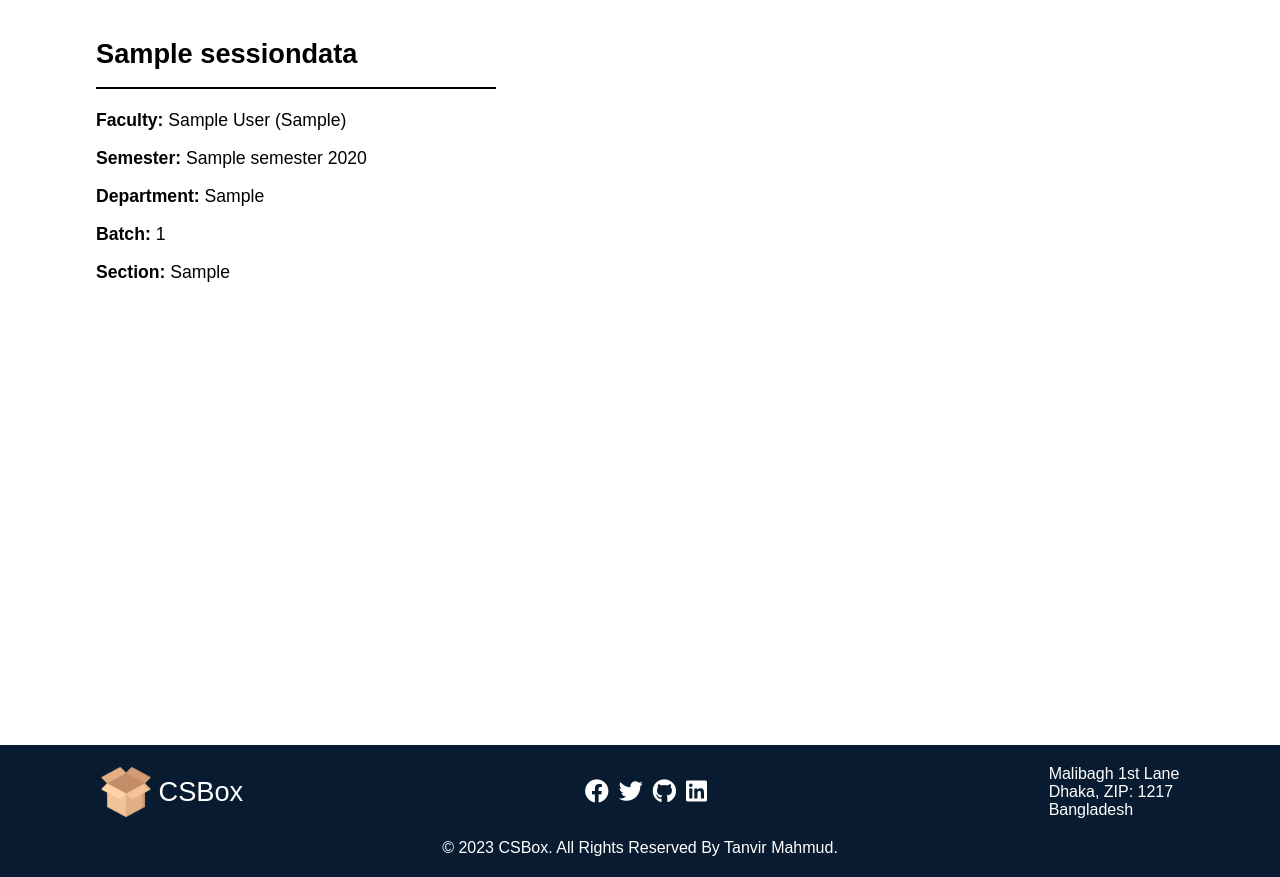
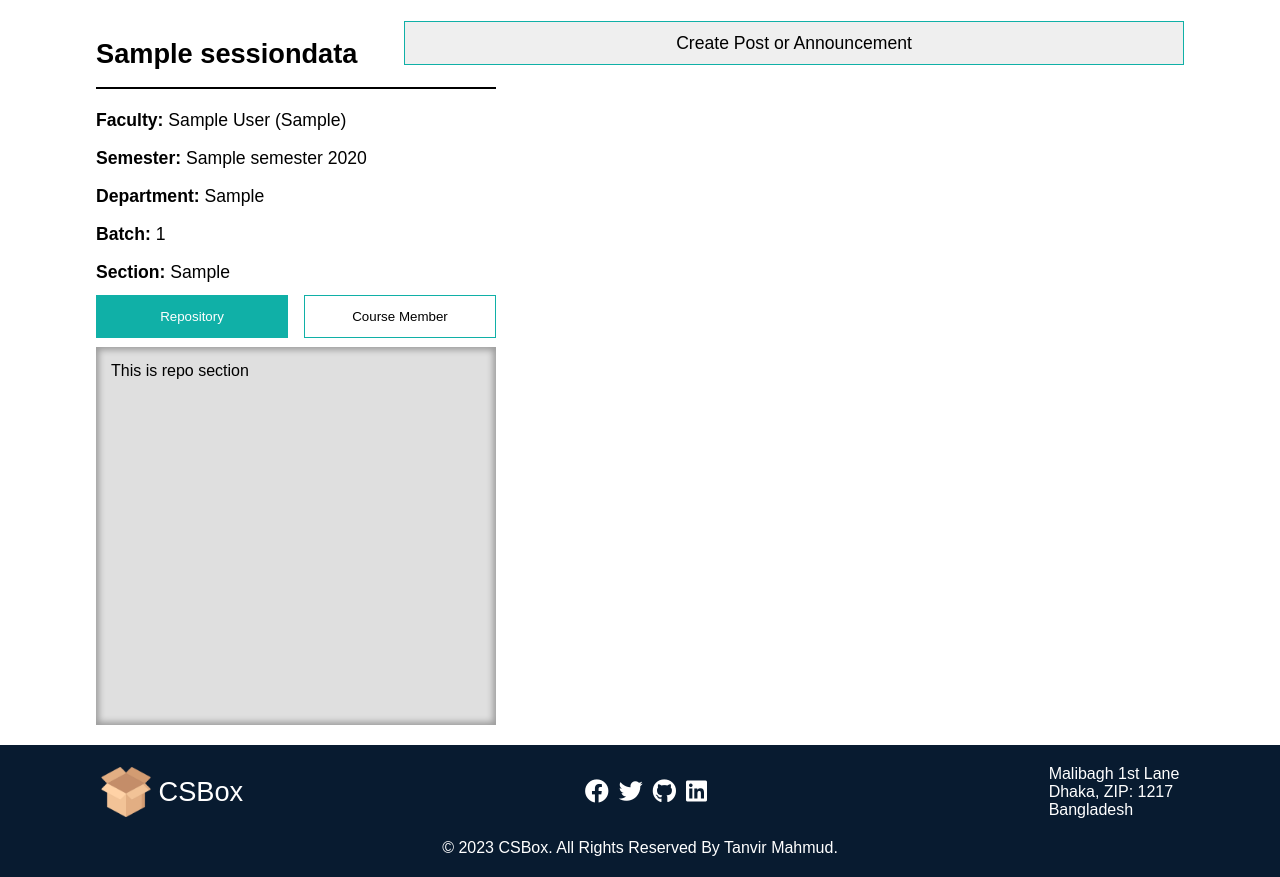
Before and after one commit to tanvirmahmud66/CSBox, a Django app: a page that uses csbox/templates/teacher/single_course.html in a window 1280 px wide. Shown: the part 55-932 px from the top of the page. Run offline with Django 4.2, Linux system fonts and the light colour scheme; tables that the repository leaves empty hold one stand-in row (values such as "Sample post").

Commit message:
Single course layout designing

```diff
--- a/csbox/main/models.py
+++ b/csbox/main/models.py
@@ -117,6 +117,7 @@ class StudentsProfile(models.Model):
         return self.user.username
 
 
+#============================================================= Session Data
 class SessionData(models.Model):
     sessionName = models.CharField(max_length=200)
     department = models.ForeignKey(Department, on_delete=models.CASCADE)
--- a/csbox/static/css/teacher/single_course.css
+++ b/csbox/static/css/teacher/single_course.css
@@ -41,3 +41,109 @@
     font-weight: bold;
     color: black;
 }
+
+.other_info{
+    position: absolute;
+    left: 0;
+    bottom: 20px;
+    width: 400px;
+    height: 430px;
+    /* background-color: yellow; */
+    display: flex;
+    flex-direction: column;
+    justify-content: space-between;
+}
+.other_info_header{
+    width: 100%;
+    height: 10%;
+    display: flex;
+    justify-content: space-between;
+    align-items: center;
+}
+.other_info_btn{
+    width: 48%;
+    height: 100%;
+    background:none;
+    border: 1px solid #10B0A7;
+    cursor: pointer;
+    transition: all .2s ease;
+}
+.other_info_btn:hover{
+    background-color: #10B0A7;
+    color: white;
+}
+.active{
+    background-color: #10B0A7;
+    color: white;
+}
+.other_info_details{
+    width: 100%;
+    height: 88%;
+    background-color: rgb(223, 223, 223);
+    box-shadow: inset 0 0 6px 3px rgba(0, 0, 0, 0.3);
+}
+.repo_section{
+    width: 100%;
+    height: 100%;
+    padding: 15px;
+    overflow: scroll;
+}
+.member_section{
+    display: none;
+    width: 100%;
+    height: 100%;
+    padding: 15px;
+    overflow: scroll;
+}
+
+
+.post_section{
+    position: absolute;
+    right: 0;
+    top: 20px;
+    width: 780px;
+    height:738px;
+    /* background-color: crimson; */
+}
+
+.post_btn{
+    width: 100%;
+    height: 6%;
+    font-size: 1.1rem;
+    cursor: pointer;
+    border: 1px solid #10B0A7;
+    transition: all .2s ease;
+}
+.post_btn:hover{
+    background-color:#10B0A7;
+    color: white;
+}
+
+.popupContainer {
+    display: none;
+    position: fixed;
+    top: 0;
+    left: 0;
+    width: 100%;
+    height: 100%;
+    z-index: 100;
+    background-color: rgba(0, 0, 0, 0.661);
+}
+
+.popupContent {
+    background-color: white;
+    width: 500px;
+    padding: 20px;
+    border-radius: 5px;
+    position: absolute;
+    top: 50%;
+    left: 50%;
+    transform: translate(-50%, -50%);
+}
+
+
+
+.popupContent h2 {
+    text-align: center;
+    margin-bottom: 1.2rem;
+}
--- /dev/null
+++ b/csbox/static/javascript/teacher/single_course.js
@@ -0,0 +1,21 @@
+document.getElementById("repo_button").addEventListener("click", function() {
+    document.getElementById("Repo_section").style.display = "block";
+    document.getElementById("Member_section").style.display = "none";
+    document.querySelector("#repo_button").classList.add('active');
+    document.querySelector("#member_button").classList.remove('active');
+});
+
+document.getElementById("member_button").addEventListener("click", function() {
+    document.getElementById("Repo_section").style.display = "none";
+    document.getElementById("Member_section").style.display = "block";
+    document.querySelector(".other_info_btn").classList.remove('active');
+    document.querySelector("#member_button").classList.add('active');
+});
+
+document.getElementById("popupButton").addEventListener("click", function() {
+    document.getElementById("popupContainer").style.display = "block";
+});
+
+document.getElementById("closeButton").addEventListener("click", function() {
+    document.getElementById("popupContainer").style.display = "none";
+});
--- a/csbox/templates/teacher/single_course.html
+++ b/csbox/templates/teacher/single_course.html
@@ -24,5 +24,31 @@
                 <p class="element"><span class="bold">Section:</span> {{course_obj.section.section}}</p>
             </div>
         </div>
+        <div class="other_info">
+            <div class="other_info_header">
+                <button id="repo_button" class="other_info_btn active">Repository</button>
+                <button id="member_button" class="other_info_btn">Course Member</button>
+            </div>
+            <div class="other_info_details">
+                <div id="Repo_section" class="repo_section">
+                    This is repo section
+                </div>
+                <div id="Member_section" class="member_section">
+                    This is member Section
+                </div>
+            </div>
+        </div>
+        <div class="post_section">
+            <button id="popupButton" class="post_btn">Create Post or Announcement</button>
+        </div>
+    </div>
+    <div id="popupContainer" class="popupContainer">
+        <div class="popupContent">
+            <h2>Create Post or Announcement</h2>
+            <button id="closeButton">Close</button>
+        </div>
     </div>
 {%endblock content%}
+{%block downscript%}
+    <script src="{%static 'javascript/teacher/single_course.js'%}"></script>
+{%endblock downscript%}
```
